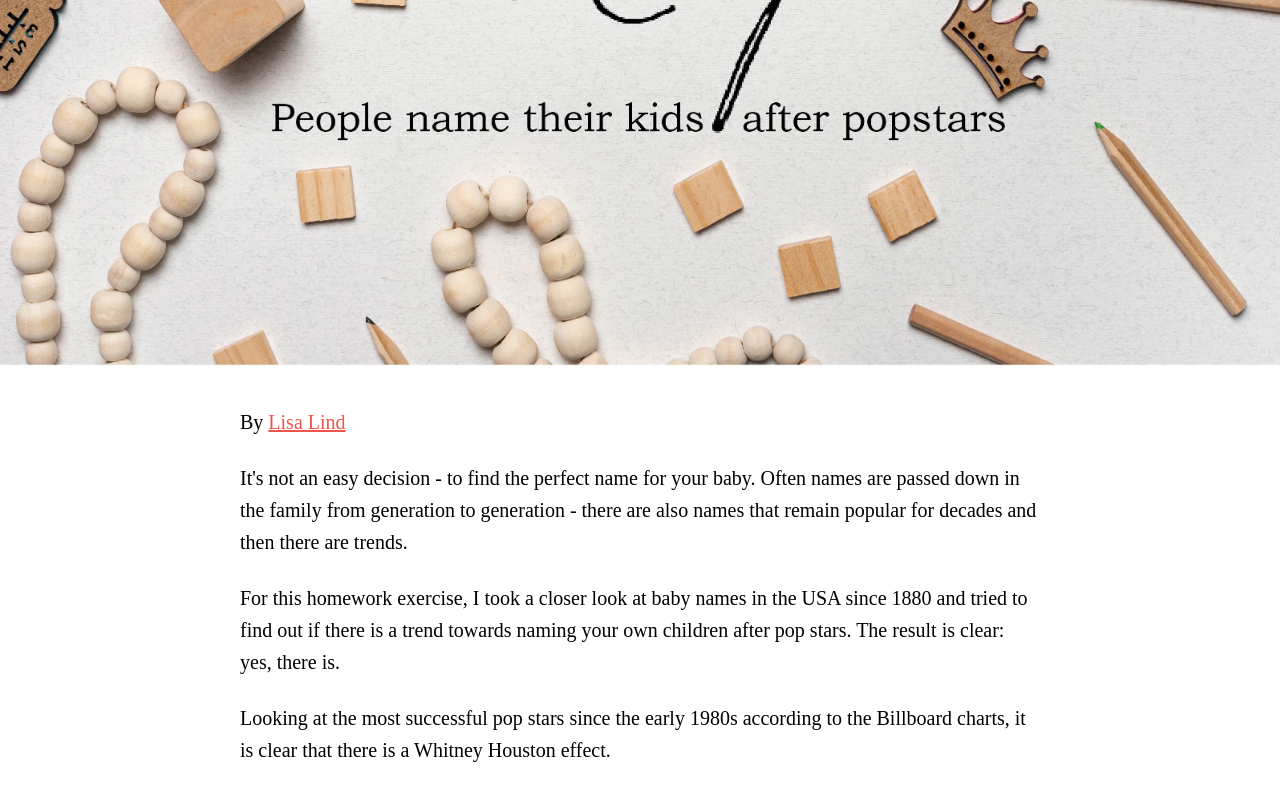
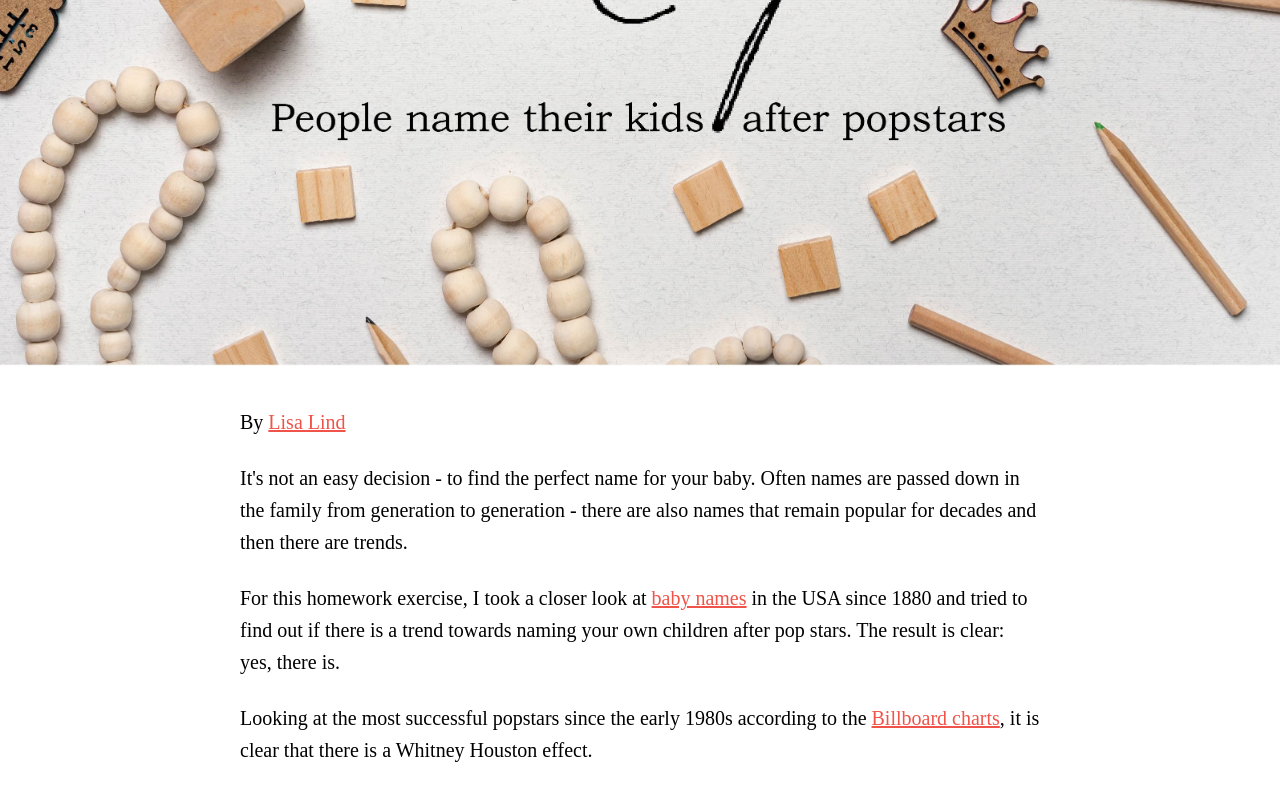
Before and after one commit to ElisabethLind/babynames, a plain HTML site: page index.html in a window 1280 px wide. Shown: the part 314-1101 px from the top of the page. Drawn offline with Linux system fonts and the light colour scheme; grey boxes are pictures that could not be loaded.

Commit message:
Update index.html

```diff
--- a/index.html
+++ b/index.html
@@ -130,8 +130,8 @@
             <p>By <a href="https://twitter.com/elisabethlind">Lisa Lind</a></p>
         </div>
         <p>It's not an easy decision - to find the perfect name for your baby. Often names are passed down in the family from generation to generation - there are also names that remain popular for decades and then there are trends.</p>
-        <p>For this homework exercise, I took a closer look at baby names in the USA since 1880 and tried to find out if there is a trend towards naming your own children after pop stars. The result is clear: yes, there is.</p>
-        <p>Looking at the most successful pop stars since the early 1980s according to the Billboard charts, it is clear that there is a Whitney Houston effect. </p>
+        <p>For this homework exercise, I took a closer look at <a href="https://www.ssa.gov/oact/babynames/limits.html">baby names</a> in the USA since 1880 and tried to find out if there is a trend towards naming your own children after pop stars. The result is clear: yes, there is.</p>
+        <p>Looking at the most successful popstars since the early 1980s according to the <a href="https://www.billboard.com/greatest-pop-star-every-year/"> Billboard charts</a>, it is clear that there is a Whitney Houston effect. </p>
     </div>
 
     <div class="content">
@@ -188,7 +188,7 @@
         <script type="text/javascript">!function(){"use strict";window.addEventListener("message",(function(a){if(void 0!==a.data["datawrapper-height"]){var e=document.querySelectorAll("iframe");for(var t in a.data["datawrapper-height"])for(var r=0;r<e.length;r++)if(e[r].contentWindow===a.source){var i=a.data["datawrapper-height"][t]+"px";e[r].style.height=i}}}))}();
         </script>
 
-        <p>Whether it makes sense to name children after popstars or movies is a decision parents have to make. However, there are now <a href="    https://www.spiegel.de/lebenundlernen/schule/ungerechte-grundschullehrer-kevin-ist-kein-name-sondern-eine-diagnose-a-649421.html">studies</a> in Austria and Germany, for example, which show that children named Kevin are given lower marks at school by their teachers than others because the name has probably fallen into disrepute.</p>
+        <p>Whether it makes sense to name children after popstars or movies is a decision parents have to make. However, there are now <a href="https://www.spiegel.de/lebenundlernen/schule/ungerechte-grundschullehrer-kevin-ist-kein-name-sondern-eine-diagnose-a-649421.html">studies</a> in Austria and Germany, for example, which show that children named Kevin are given lower marks at school by their teachers than others because the name has probably fallen into disrepute.</p>
         <p>So it is and remains no easy decision – to find the perfect baby name.</p>
     </div>
 
```
